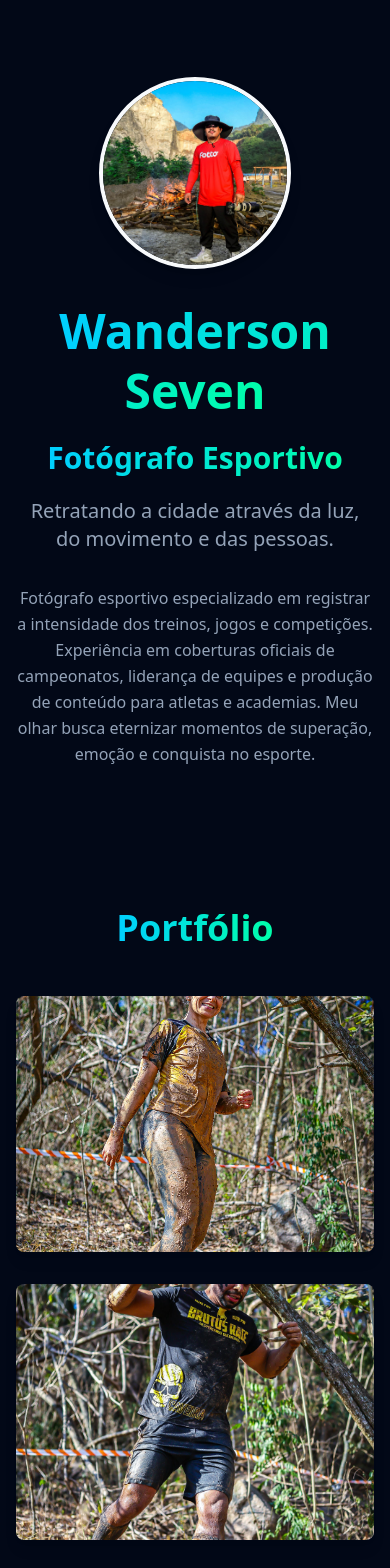
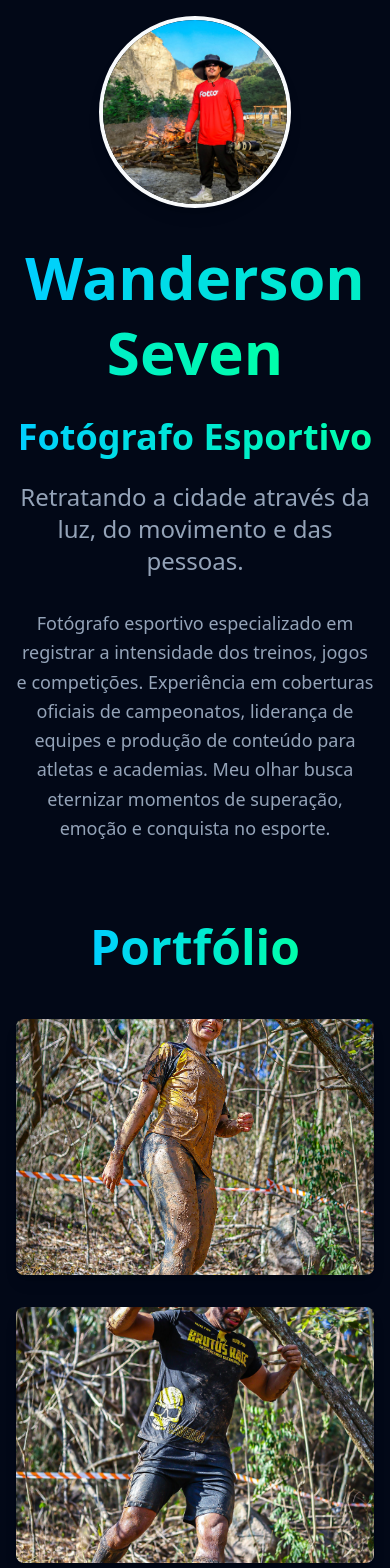
Before and after one commit to Kakariko2000/wanderson-seven, a React (Vite) app: page / in a window 390 px wide. Shown: the top 1568 px of the page. Built offline with nearby package versions, Linux system fonts and the light colour scheme.

Commit message:
[dyad] wrote 4 file(s)

```diff
--- a/src/components/ContactSection.tsx
+++ b/src/components/ContactSection.tsx
@@ -10,10 +10,10 @@ const ContactSection: React.FC = () => {
 
   return (
     <section className="py-16 bg-background text-foreground p-4 text-center">
-      <h2 className="text-4xl md:text-5xl font-extrabold mb-8">
+      <h2 className="text-5xl md:text-5xl font-extrabold mb-8">
         <GradientText>Disponível para Trabalhos e Colaborações</GradientText>
       </h2>
-      <p className="text-xl text-muted-foreground mb-10 max-w-2xl mx-auto">
+      <p className="text-2xl text-muted-foreground mb-10 max-w-2xl mx-auto">
         Se você busca capturar a essência do movimento e a paixão do esporte, entre em contato. Estou pronto para transformar suas ideias em imagens impactantes.
       </p>
 
--- a/src/components/ExperienceTimeline.tsx
+++ b/src/components/ExperienceTimeline.tsx
@@ -6,7 +6,7 @@ import { cn } from '@/lib/utils';
 const ExperienceTimeline: React.FC = () => {
   return (
     <section className="py-16 bg-background text-foreground p-4">
-      <h2 className="text-4xl md:text-5xl font-extrabold text-center mb-12">
+      <h2 className="text-5xl md:text-5xl font-extrabold text-center mb-12">
         <GradientText>Experiências</GradientText>
       </h2>
 
@@ -37,8 +37,8 @@ const ExperienceTimeline: React.FC = () => {
                   )}
                 >
                   <h3 className="text-2xl font-semibold text-primary mb-2">{exp.company}</h3>
-                  <p className="text-muted-foreground mb-2">{exp.description}</p>
-                  <p className="text-sm text-gray-500">{exp.period}</p>
+                  <p className="text-lg text-muted-foreground mb-2">{exp.description}</p>
+                  <p className="text-base text-gray-500">{exp.period}</p>
                 </div>
               </div>
             </div>
--- a/src/components/HeroSection.tsx
+++ b/src/components/HeroSection.tsx
@@ -9,15 +9,15 @@ const HeroSection: React.FC = () => {
         alt="Wanderson Seven - Fotógrafo Esportivo"
         className="w-48 h-48 md:w-64 md:h-64 rounded-full object-cover mb-8 shadow-lg border-4 border-primary"
       />
-      <h1 className="text-5xl md:text-7xl font-extrabold mb-4 leading-tight">
+      <h1 className="text-6xl md:text-7xl font-extrabold mb-4 leading-tight">
         <GradientText>Wanderson Seven</GradientText>
         <br />
-        <GradientText className="text-3xl md:text-5xl">Fotógrafo Esportivo</GradientText>
+        <GradientText className="text-4xl md:text-5xl">Fotógrafo Esportivo</GradientText>
       </h1>
-      <p className="text-xl md:text-2xl text-muted-foreground mb-8 max-w-2xl">
+      <p className="text-2xl md:text-2xl text-muted-foreground mb-8 max-w-2xl">
         Retratando a cidade através da luz, do movimento e das pessoas.
       </p>
-      <p className="text-base md:text-lg text-muted-foreground max-w-3xl leading-relaxed">
+      <p className="text-lg md:text-lg text-muted-foreground max-w-3xl leading-relaxed">
         Fotógrafo esportivo especializado em registrar a intensidade dos treinos, jogos e competições. Experiência em coberturas oficiais de campeonatos, liderança de equipes e produção de conteúdo para atletas e academias. Meu olhar busca eternizar momentos de superação, emoção e conquista no esporte.
       </p>
     </section>
--- a/src/components/PortfolioGallery.tsx
+++ b/src/components/PortfolioGallery.tsx
@@ -20,7 +20,7 @@ const PortfolioGallery: React.FC = () => {
 
   return (
     <section className="py-16 bg-background text-foreground p-4">
-      <h2 className="text-4xl md:text-5xl font-extrabold text-center mb-12">
+      <h2 className="text-5xl md:text-5xl font-extrabold text-center mb-12">
         <GradientText>Portfólio</GradientText>
       </h2>
 
@@ -58,8 +58,8 @@ const PortfolioGallery: React.FC = () => {
               />
               <div className="absolute bottom-4 left-4 bg-black bg-opacity-70 text-white p-3 rounded-md max-w-xs">
                 <p className="font-semibold text-lg">{selectedPhoto.location}</p>
-                <p className="text-sm text-gray-300">{selectedPhoto.equipment}</p>
-                <p className="text-sm text-gray-300">{selectedPhoto.settings}</p>
+                <p className="text-base text-gray-300">{selectedPhoto.equipment}</p>
+                <p className="text-base text-gray-300">{selectedPhoto.settings}</p>
               </div>
             </div>
           )}
```
